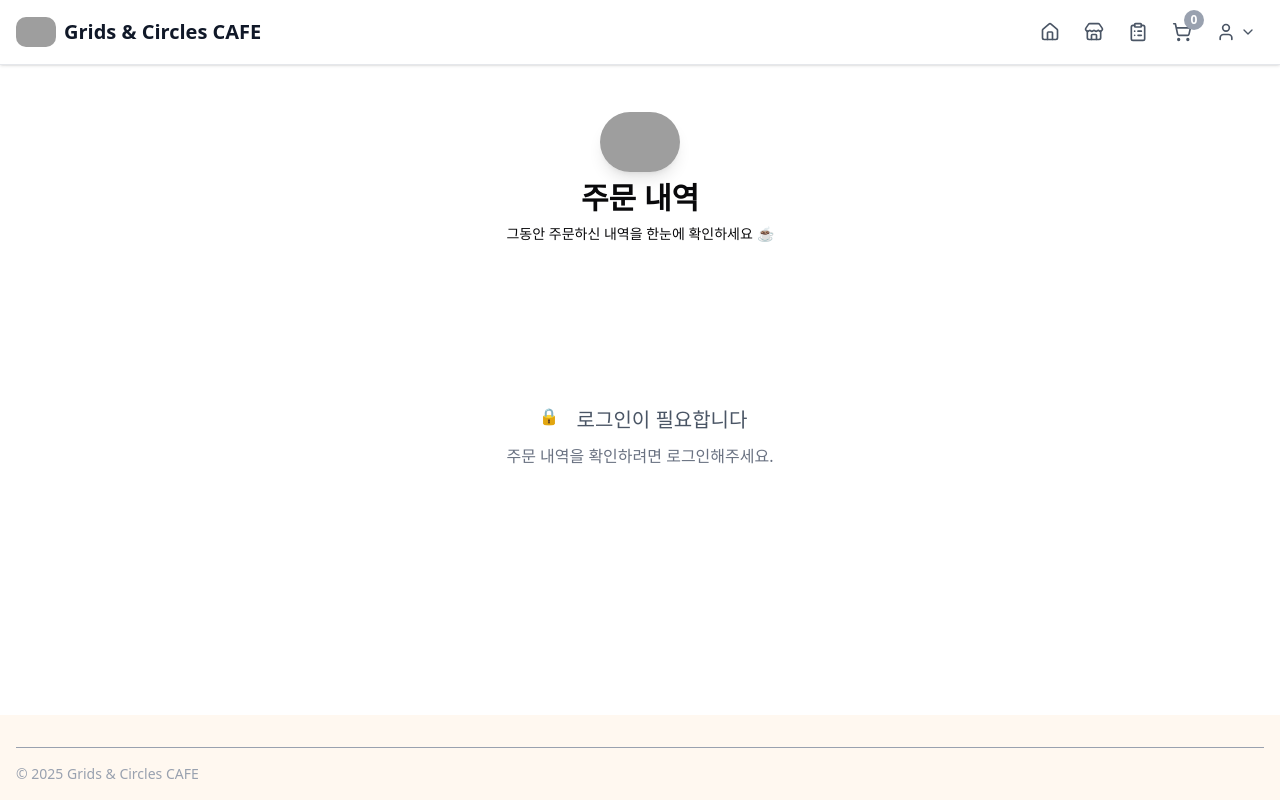
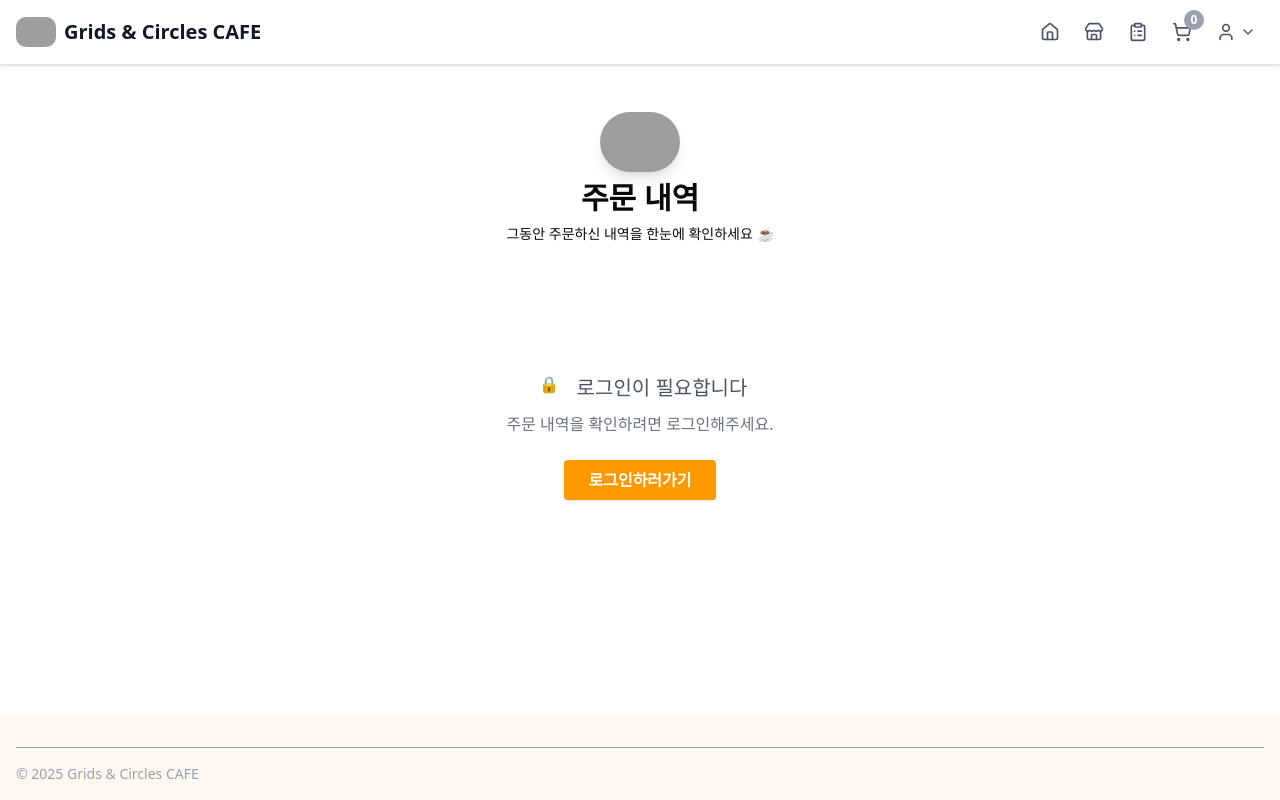
Before and after one commit to yeongbin1999/team5-vaccine, a Next.js app in the folder frontend/: page /orders in a window 1280 px wide. Built offline with nearby package versions, Linux system fonts and the light colour scheme; grey boxes are pictures that could not be loaded.

Commit message:
fix(fe): 클라이언트 렌더링 문제 해결

```diff
--- a/frontend/src/features/orders/OrdersPage.tsx
+++ b/frontend/src/features/orders/OrdersPage.tsx
@@ -5,7 +5,7 @@ import { OrderCard } from './components/OrderCard';
 import { useQuery } from '@tanstack/react-query';
 import { getMyOrders } from './api';
 import { useAuthStore } from '@/features/auth/authStore';
-import { useState, useEffect } from 'react';
+import { useState, useEffect, Suspense } from 'react';
 import { getOrderDetail } from './api';
 import { useSearchParams } from 'next/navigation';
 // import { toast } from 'sonner';
@@ -79,7 +79,7 @@ function OrderDetailModal({
   );
 }
 
-export default function OrdersPage() {
+function OrdersPageInner() {
   const user = useAuthStore(state => state.user);
   const isAuthenticated = useAuthStore(state => state.isAuthenticated);
   const isAuthChecked = useAuthStore(state => state.isAuthChecked);
@@ -162,6 +162,12 @@ export default function OrdersPage() {
             <p className="text-gray-500 mt-2">
               주문 내역을 확인하려면 로그인해주세요.
             </p>
+            <a
+              href="/login"
+              className="inline-block mt-6 px-6 py-2 bg-amber-500 text-white rounded hover:bg-amber-600 font-semibold shadow transition-colors"
+            >
+              로그인하러가기
+            </a>
           </div>
         </div>
       </div>
@@ -232,3 +238,11 @@ export default function OrdersPage() {
     </div>
   );
 }
+
+export default function OrdersPage() {
+  return (
+    <Suspense>
+      <OrdersPageInner />
+    </Suspense>
+  );
+}
```
